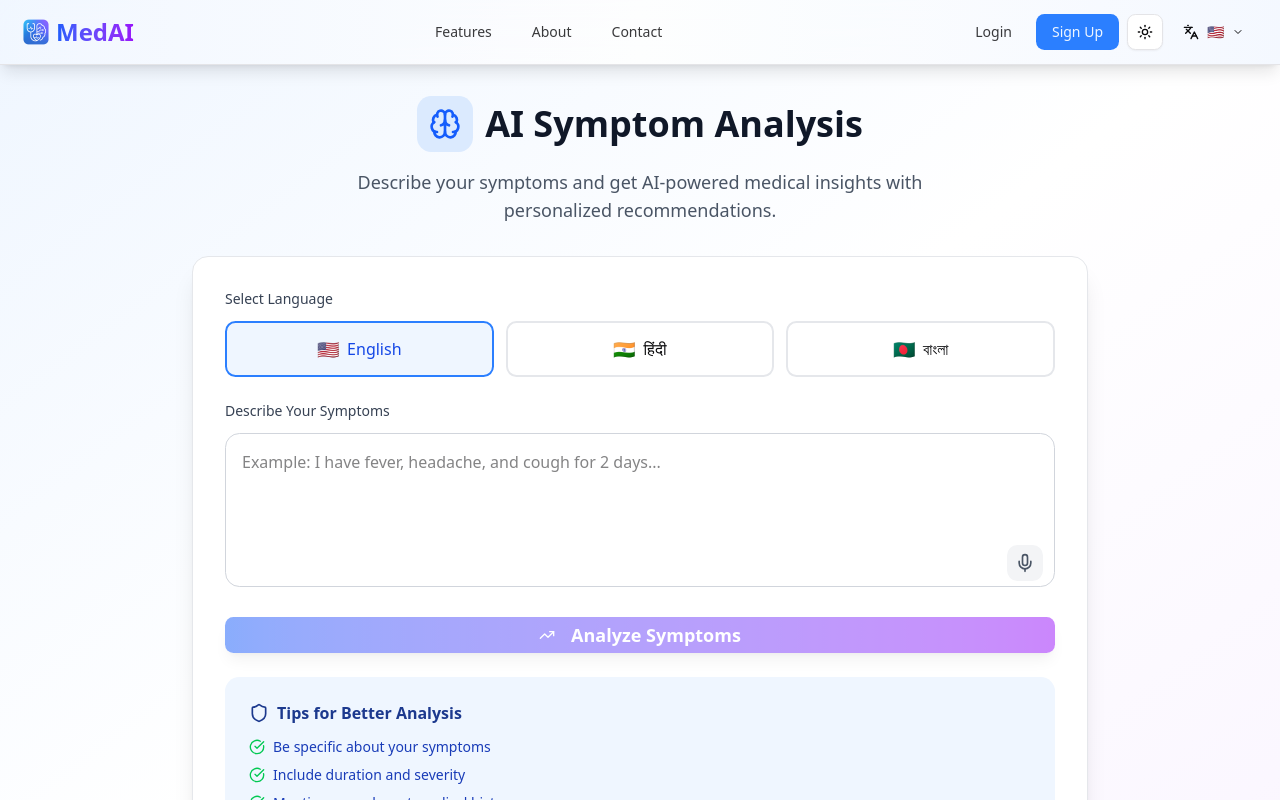
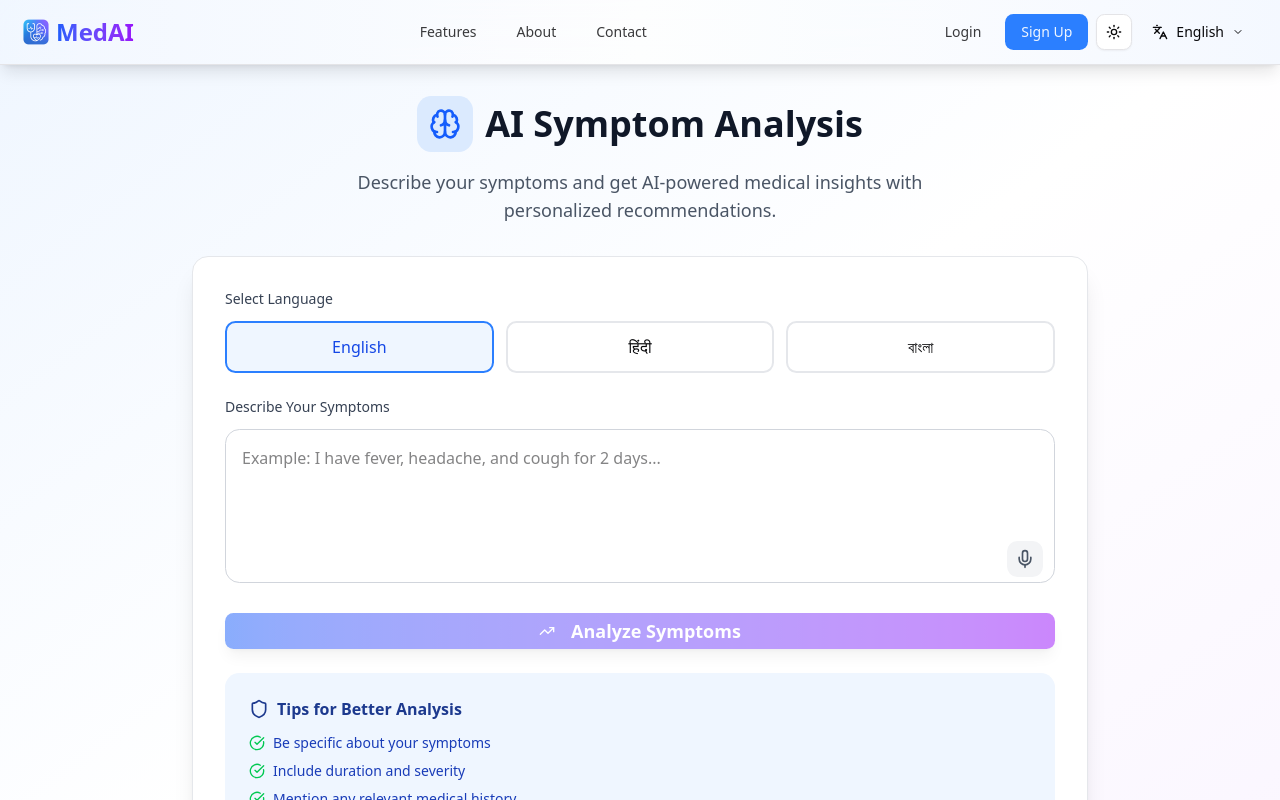
Before and after one commit to ankandalui/med-ai, a Next.js app: page /symptom-prediction in a window 1280 px wide. Shown: the top 800 px of the page. Built offline with nearby package versions, Linux system fonts and the light colour scheme.

Commit message:
Kangladeshi flag removed

```diff
--- a/app/symptom-prediction/page.tsx
+++ b/app/symptom-prediction/page.tsx
@@ -48,11 +48,10 @@ export default function SymptomPredictionPage() {
   );
   const [playingSection, setPlayingSection] = useState<number | null>(null);
   const recognitionRef = useRef<any>(null);
-
   const languages = [
-    { code: "en", name: "English", flag: "🇺🇸" },
-    { code: "hi", name: "हिंदी", flag: "🇮🇳" },
-    { code: "bn", name: "বাংলা", flag: "🇧🇩" },
+    { code: "en", name: "English" },
+    { code: "hi", name: "हिंदी" },
+    { code: "bn", name: "বাংলা" },
   ];
   const handleSpeechRecognition = () => {
     if (
@@ -284,7 +283,6 @@ export default function SymptomPredictionPage() {
                             : "border-gray-200 dark:border-gray-600 hover:border-blue-300 dark:hover:border-blue-500"
                         }`}
                       >
-                        <span className="text-lg">{lang.flag}</span>
                         <span className="font-medium">{lang.name}</span>
                       </button>
                     ))}
--- a/components/language-dropdown.tsx
+++ b/components/language-dropdown.tsx
@@ -5,9 +5,9 @@ import { useTranslation } from "react-i18next";
 import { ChevronDown, Languages } from "lucide-react";
 
 const languages = [
-  { code: "en", name: "English", nativeName: "English", flag: "🇺🇸" },
-  { code: "hi", name: "Hindi", nativeName: "हिंदी", flag: "🇮🇳" },
-  { code: "bn", name: "Bengali", nativeName: "বাংলা", flag: "🇧🇩" },
+  { code: "en", name: "English", nativeName: "English" },
+  { code: "hi", name: "Hindi", nativeName: "हिंदी" },
+  { code: "bn", name: "Bengali", nativeName: "বাংলা" },
 ] as const;
 
 export function LanguageDropdown() {
@@ -29,7 +29,7 @@ export function LanguageDropdown() {
         className="flex items-center space-x-2 px-3 py-2 text-sm font-medium rounded-md hover:bg-accent hover:text-accent-foreground transition-colors"
       >
         <Languages className="h-4 w-4" />
-        <span className="hidden sm:block">{currentLanguage.flag}</span>
+        <span className="hidden sm:block">{currentLanguage.name}</span>
         <ChevronDown className="h-3 w-3" />
       </button>
 
@@ -48,7 +48,6 @@ export function LanguageDropdown() {
                   i18n.language === language.code ? "bg-accent" : ""
                 }`}
               >
-                <span className="text-base">{language.flag}</span>
                 <div>
                   <div className="font-medium">{language.name}</div>
                   <div className="text-xs text-muted-foreground">
--- a/components/language-selector.tsx
+++ b/components/language-selector.tsx
@@ -4,9 +4,9 @@ import React, { useEffect, useState } from "react";
 import { useTranslation } from "react-i18next";
 
 const languages = [
-  { code: "en", name: "English", nativeName: "English", flag: "🇺🇸" },
-  { code: "hi", name: "Hindi", nativeName: "हिंदी", flag: "🇮🇳" },
-  { code: "bn", name: "Bengali", nativeName: "বাংলা", flag: "🇧🇩" },
+  { code: "en", name: "English", nativeName: "English" },
+  { code: "hi", name: "Hindi", nativeName: "हिंदी" },
+  { code: "bn", name: "Bengali", nativeName: "বাংলা" },
 ] as const;
 
 export function LanguageSelector() {
@@ -47,14 +47,14 @@ export function LanguageSelector() {
               onClick={() => handleLanguageSelect(language.code)}
               className="w-full p-4 text-left border rounded-lg hover:bg-accent hover:text-accent-foreground transition-colors group"
             >
-              <div className="flex items-center justify-between">
+              {" "}
+              <div className="flex items-center">
                 <div>
                   <div className="font-medium">{language.name}</div>
                   <div className="text-lg text-muted-foreground group-hover:text-accent-foreground">
                     {language.nativeName}
                   </div>
                 </div>
-                <div className="text-2xl">{language.flag}</div>
               </div>
             </button>
           ))}
```
